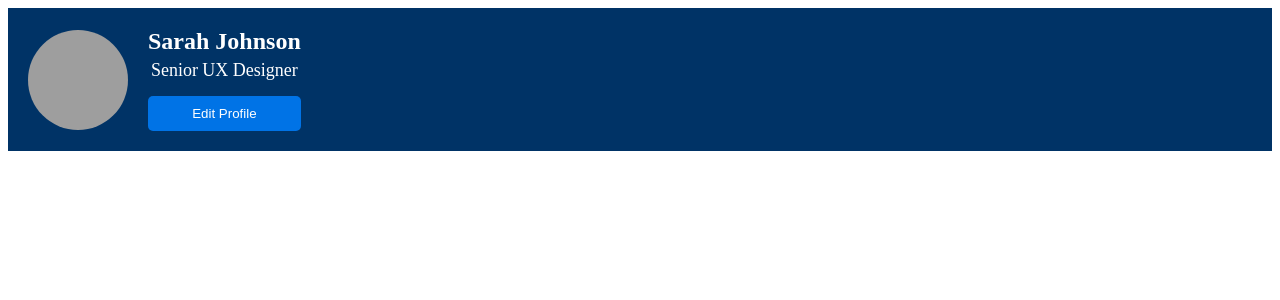
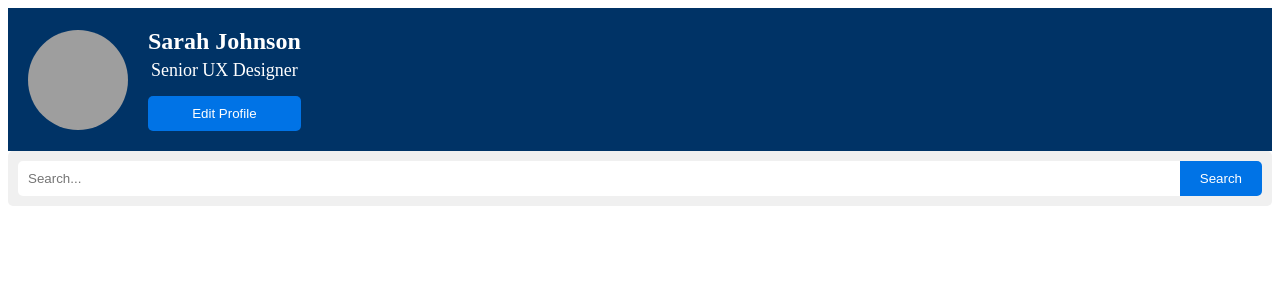
Before and after one commit to bayrp22/build2LeChat, a React (Create React App) app: page / in a window 1280 px wide. Shown: the top 300 px of the page. Built offline with nearby package versions, Linux system fonts and the light colour scheme; grey boxes are pictures that could not be loaded.

Commit message:
Add search bar component to the profile page

```diff
--- a/src/App.js
+++ b/src/App.js
@@ -1,11 +1,17 @@
 import React from 'react';
 import Header from './components/header/Header';
+import SearchBar from './components/SearchBar';
 import './App.css';
 
 function App() {
+  const handleSearch = (query) => {
+    console.log('Search query:', query);
+  };
+
   return (
     <div className="App">
       <Header />
+      <SearchBar onSearch={handleSearch} />
     </div>
   );
 }
--- /dev/null
+++ b/src/components/SearchBar.css
@@ -0,0 +1,27 @@
+.search-bar {
+  display: flex;
+  align-items: center;
+  padding: 10px;
+  background-color: #f0f0f0;
+  border-radius: 5px;
+}
+
+.search-bar input {
+  flex: 1;
+  padding: 10px;
+  border: none;
+  border-radius: 5px 0 0 5px;
+}
+
+.search-bar button {
+  padding: 10px 20px;
+  border: none;
+  background-color: #0073e6;
+  color: white;
+  border-radius: 0 5px 5px 0;
+  cursor: pointer;
+}
+
+.search-bar button:hover {
+  background-color: #005bb5;
+}
--- a/src/components/SearchBar.js
+++ b/src/components/SearchBar.js
@@ -1,13 +1,24 @@
-import React from 'react';
+import React, { useState } from 'react';
+import './SearchBar.css';
 
 const SearchBar = ({ onSearch }) => {
+  const [query, setQuery] = useState('');
+
+  const handleSearch = (event) => {
+    event.preventDefault();
+    onSearch(query);
+  };
+
   return (
-    <input
-      type="text"
-      onChange={(e) => onSearch(e.target.value)}
-      placeholder="Search..."
-      className="border p-2 rounded w-full"
-    />
+    <form className="search-bar" onSubmit={handleSearch}>
+      <input
+        type="text"
+        value={query}
+        onChange={(e) => setQuery(e.target.value)}
+        placeholder="Search..."
+      />
+      <button type="submit">Search</button>
+    </form>
   );
 };
 
```
